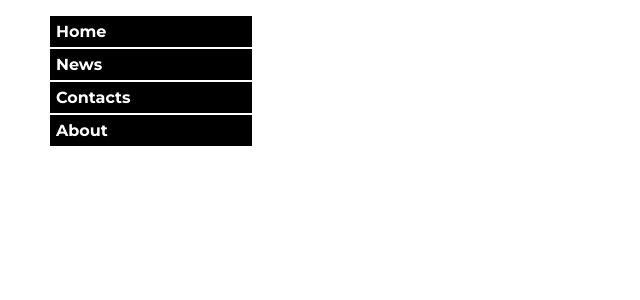
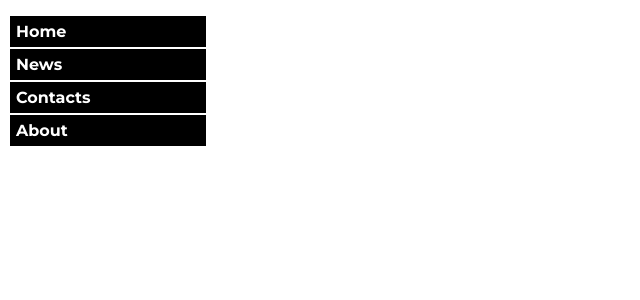
Before and after one commit to Arturas-Silkauskas/My_php, a PHP site: page /menu.html in a window 1280 px wide. Shown: the top 300 px of the page, without its empty margins (0-640 px from the left). Run offline with PHP 8.4, Linux system fonts and the light colour scheme.

Commit message:
menu version 3

```diff
--- a/menu-1.css
+++ b/menu-1.css
@@ -9,7 +9,7 @@ a {
 li {
     background-color: black;
     border: 1px solid black;
-    width: 200px;
+    width: 194px;
     margin: 2px;
 }
 a:hover {
@@ -20,4 +20,9 @@ li:hover {
 }
 ul {
     list-style-type: none;
+    width: 200px;
+    padding: 0;
 }
+.menu {
+    width: 200px;
+}
```
